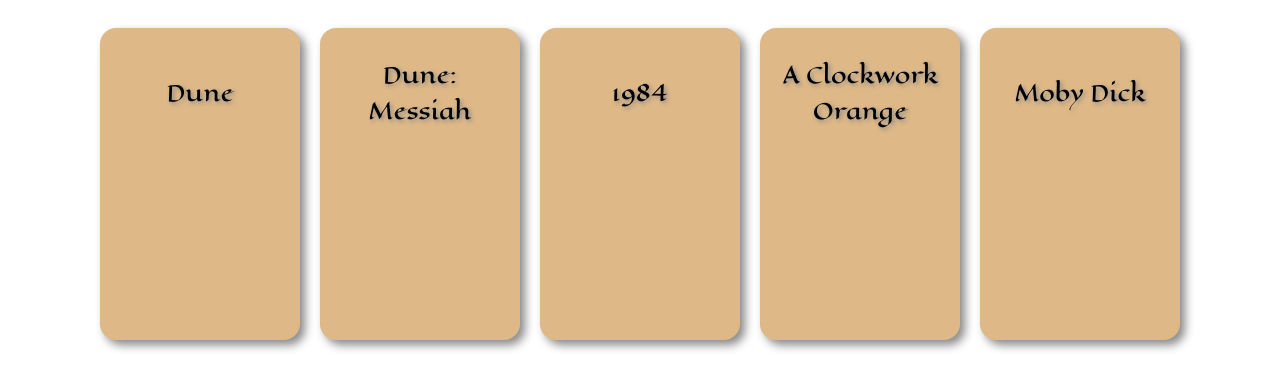
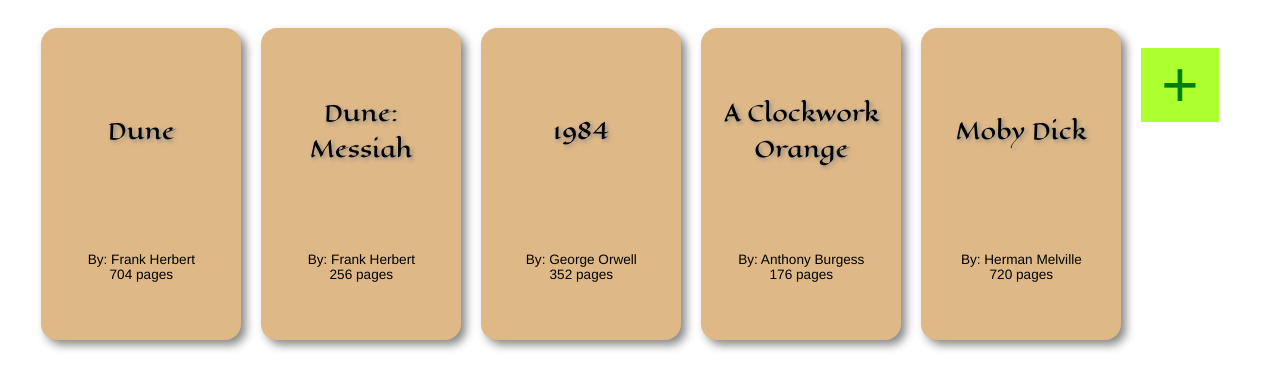
Before and after one commit to dahans1/odin-library, a website: page src/index.html in a window 1280 px wide. Drawn offline with Linux system fonts and the light colour scheme.

Commit message:
Add author/pages and add-book-button

```diff
--- a/src/index.html
+++ b/src/index.html
@@ -9,6 +9,7 @@
 <body>
     <div class="container">
     </div>
+    <button type="button" class="add-book-button">+</button>
 </body>
 <script src="script.js"></script>
 </html>
--- a/src/script.js
+++ b/src/script.js
@@ -25,8 +25,17 @@
         var title = document.createElement('span');
         title.textContent = book.title;
         title.classList.add('book-title');
+        card.appendChild(title);
+        var authorPages = document.createElement('div');
+        var author = document.createElement('span');
+        var pages = document.createElement('span');
+        authorPages.classList.add('authorPages');
+        author.textContent = 'By: ' + book.author;
+        pages.textContent = book.pages + ' pages';
+        authorPages.appendChild(author);
+        authorPages.appendChild(pages);
+        card.appendChild(authorPages);
         card.classList.add('card');
-        card.appendChild(title);
         container === null || container === void 0 ? void 0 : container.appendChild(card);
     });
 }
--- a/src/styles.css
+++ b/src/styles.css
@@ -19,6 +19,21 @@
     max-width: 100%;
 }
 
+.add-book-button {
+    font-size: 4rem;
+    color: green;
+    background-color: greenyellow;
+    border: 0px;
+    margin: 20px;
+    padding: 0px 20px;
+    height: fit-content;
+}
+
+.add-book-button:hover {
+    background-color: color-mix(in srgb, black 10%, greenyellow);
+    transition: 0.5s;
+}
+
 .card {
     background-color: burlywood;
     padding: 20px;
@@ -28,7 +43,7 @@
     box-shadow: 5px 5px 10px #888888;
     display: flex;
     flex-direction: column;
-}
+    justify-content: space-around;
 
     .book-title {
         font-family: 'Eagle Lake';
@@ -38,5 +53,20 @@
         align-items: center;
         justify-content: center;
         text-shadow: 2px 2px 4px #888888;
+    }
+
+    .authorPages {
+        display: flex;
+        flex-direction: column;
+
+        font-family: 'Franklin Gothic Medium', 'Arial Narrow', Arial, sans-serif;
+        font-size: 0.85rem;
+    }
+
 
 }
+
+.card:hover {
+    background-color: color-mix(in srgb, #895129 30%, burlywood);
+    transition: 0.5s;
+}
```
Also changed, not shown: src/script.ts (+13 -2 lines). Lines whose indentation alone changed are shown as unchanged.
